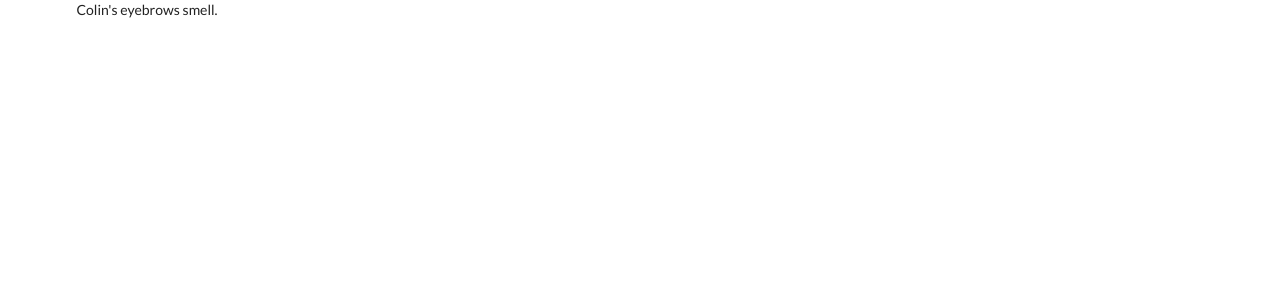
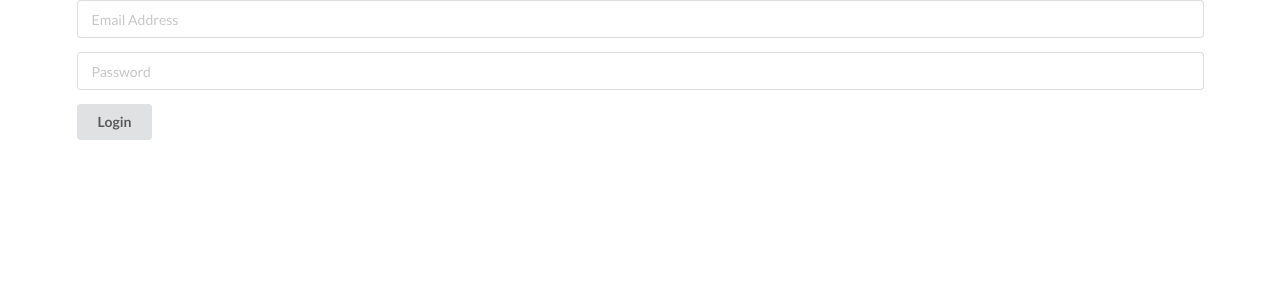
Before and after one commit to rordev456/fros-store, a React (Create React App) app: page /login in a window 1280 px wide. Shown: the top 300 px of the page. Built offline with nearby package versions, Linux system fonts and the light colour scheme.

Commit message:
Import Route from react-router-dom, set up Login form component

```diff
--- a/src/components/App.js
+++ b/src/components/App.js
@@ -1,9 +1,13 @@
 import React from 'react';
+import { Route } from 'react-router-dom';
+
+import Login from './Login';
 
 const App = () => {
     return (
         <div className="ui container">
-            Colin's eyebrows smell.
+            <Route path="/" />
+            <Route path="/login" render={() => <Login />} />
         </div>
     );
 };
--- /dev/null
+++ b/src/components/Login.js
@@ -0,0 +1,19 @@
+import React from 'react';
+
+const Login = () => {
+    return (
+        <div>
+            <form className="ui form">
+                <div className="field">
+                    <input type="text" name="email" placeholder="Email Address" />
+                </div>
+                <div className="field">
+                    <input type="password" name="password" placeholder="Password" />
+                </div>
+                <button className="ui button" type="submit">Login</button>
+            </form>
+        </div>
+    );
+};
+
+export default Login;
```
